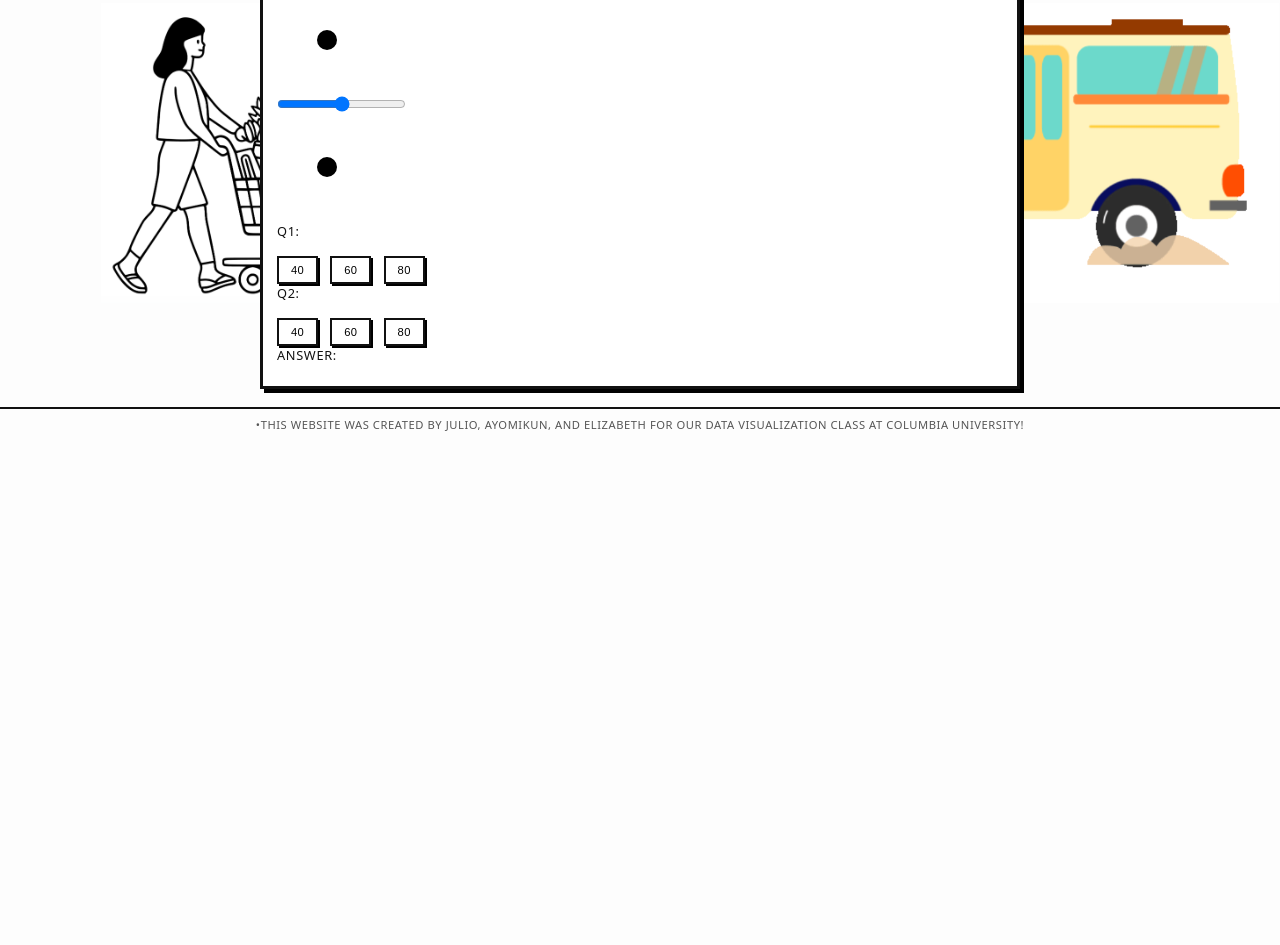
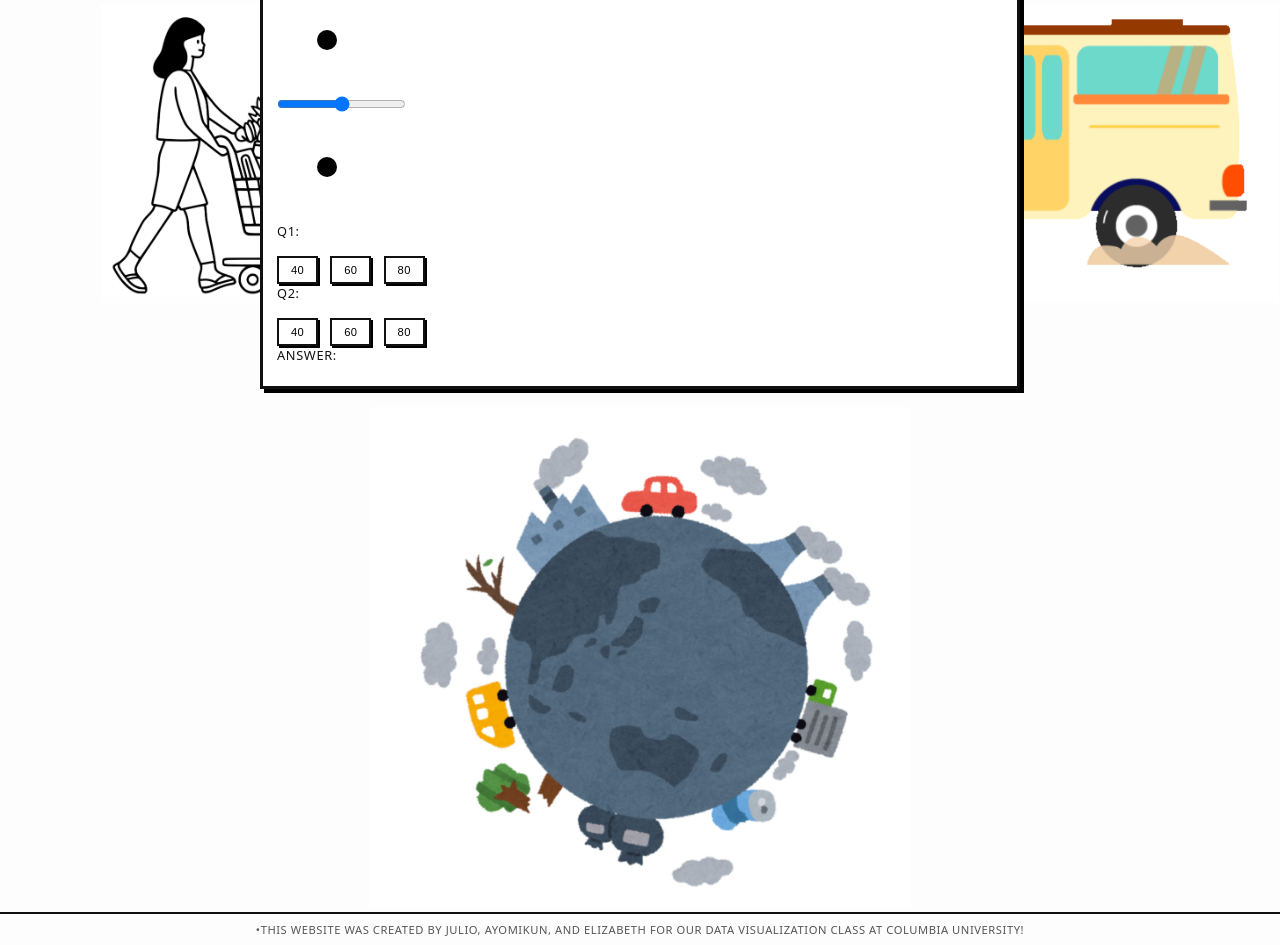
Before and after one commit to RefrigerationUnit/CarbonBurger, a plain HTML site: page index.html in a window 1280 px wide. Shown: the part 1257-2202 px from the top of the page. Before the commit the page ends 1697 px from the top, so only its background shows below. Drawn offline with Linux system fonts and the light colour scheme.

Commit message:
World image bottom

```diff
--- a/index.html
+++ b/index.html
@@ -60,6 +60,9 @@
         <p>Answer:</p>
         <div class="answer" id="answer"></div>
     </div>
+    <div class="bottom-image">
+        <img src="0_images/World.png" alt="World image" class="world">
+    </div>
     <div class="footer_wrapper">
         <hr>
         <footer>•This website was created by Julio, Ayomikun, and Elizabeth for our Data Visualization class at Columbia University!</footer>
--- a/styles.css
+++ b/styles.css
@@ -60,6 +60,7 @@ body {
   z-index: -1;
 
 }
+
 
 .side-image {
   height: 300px;
@@ -228,3 +229,7 @@ footer {
   color: #fff !important;
   border-color: #000 !important;
 }
+.world {
+  height: 500px;
+  width: auto;
+}
```
